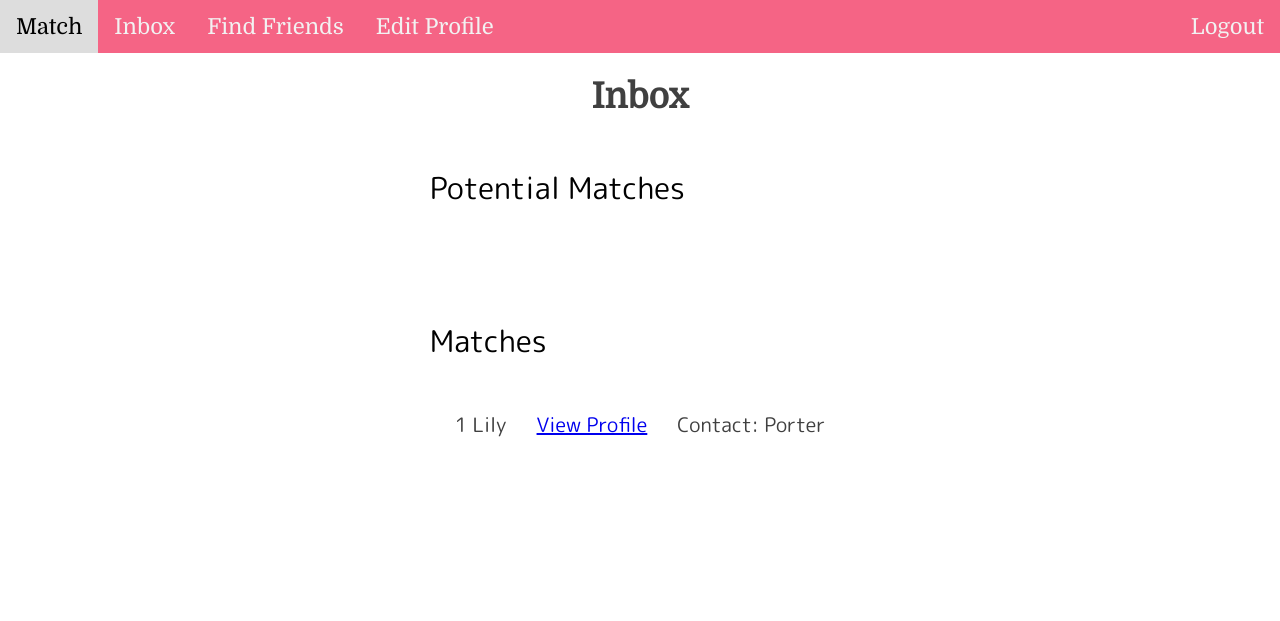
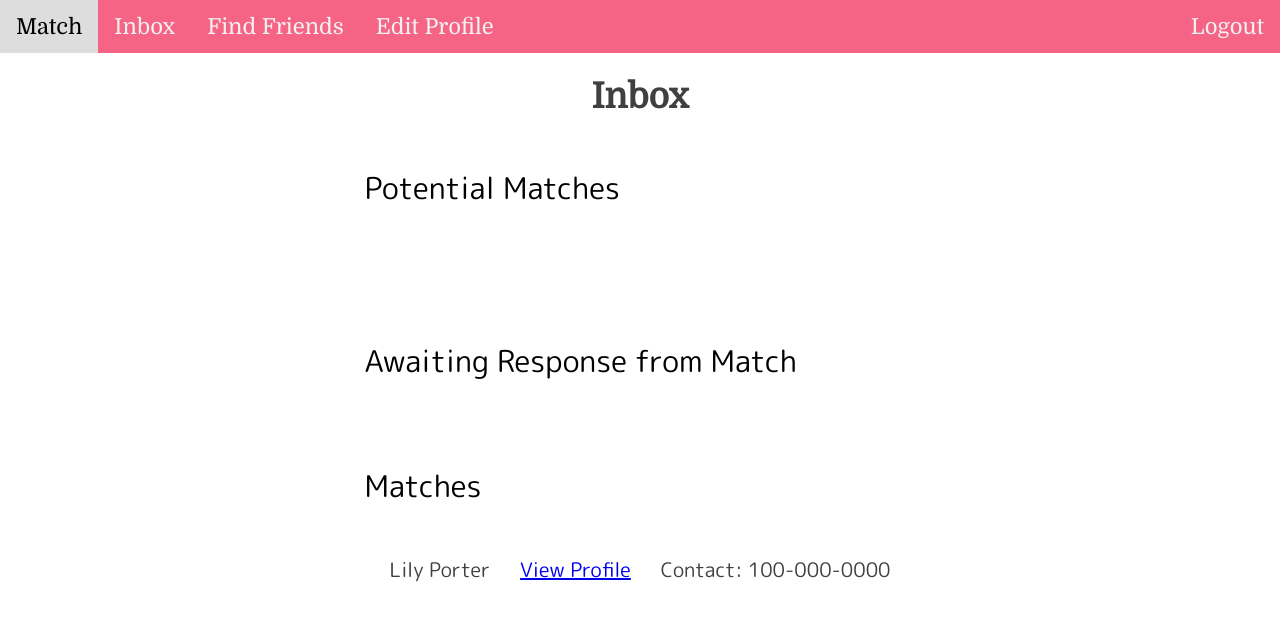
Before and after one commit to andywu8/cs419-finalproject, a Flask app: page /inbox in a window 1280 px wide. Shown: the top 621 px of the page. Run offline with Flask 2, Linux system fonts and the light colour scheme; a user stored in the database is signed in; data comes from the database, SQL or seed files in the repository; both versions use the stored data as it was after the commit.

Commit message:
Changes to inbox final changes

```diff
--- a/main.py
+++ b/main.py
@@ -22,6 +22,7 @@ def home():
     error_messages = []
     users = None
     confirmation_message = None
+    # insert_dummy_users()
 
 
     if request.method == 'POST':
@@ -97,7 +98,6 @@ def signup():
     error_messages = []
 
     if request.method == 'POST':
-        # insert_dummy_users()
 
         username = request.form['username']
         password = request.form['password']
--- a/models.py
+++ b/models.py
@@ -72,9 +72,24 @@ def match_users(username, user1, user2):
 def insert_dummy_users():
     con = sql.connect("database.db")
     cur = con.cursor()
-    query = "INSERT INTO users (first_name, last_name, username, password, phone_number) VALUES (?, ?, ?, ?, ?), (?, ?, ?, ?, ?), (?, ?, ?, ?, ?)"
-    args = ["John", "Doe", "jdoe", generate_password_hash("password"), "100-000-0000", "John1", "Doe1", "jdoe1",
-            generate_password_hash("password"), "100-000-0000", "John2", "Doe2", "joe2", generate_password_hash("password"), "100-000-0000"]
+    query = "INSERT INTO users (first_name, last_name, username, password, phone_number, gender, preference) VALUES "
+    query += "(?, ?, ?, ?, ?, ?, ?), (?, ?, ?, ?, ?, ?, ?), (?, ?, ?, ?, ?, ?, ?), "
+    query += "(?, ?, ?, ?, ?, ?, ?), (?, ?, ?, ?, ?, ?, ?), (?, ?, ?, ?, ?, ?, ?), "
+    query += "(?, ?, ?, ?, ?, ?, ?), (?, ?, ?, ?, ?, ?, ?), (?, ?, ?, ?, ?, ?, ?)"
+
+    args = [
+    "Adam", "Smith", "asmith", generate_password_hash("password"), "100-000-0000", "Male", "Female",
+    "Lily", "Porter", "lporter",generate_password_hash("password"), "100-000-0000",  "Female", "Male",
+    "John", "Doe", "jdoe", generate_password_hash("password"), "100-000-0000",  "Male", "Female",
+    "Annette", "Lee", "alee", generate_password_hash("password"), "100-000-0000",  "Female", "Male",
+    "Allen", "Chun", "achun", generate_password_hash("password"), "100-000-0000",  "Male", "Female",
+    "Kishan", "Patel", "kpatel", generate_password_hash("password"), "100-000-0000",  "Male", "Female",
+    "Bernard", "Kim", "bkim", generate_password_hash("password"), "100-000-0000",  "Male", "Male",
+    "Kimmy", "Ball", "kball", generate_password_hash("password"), "100-000-0000",  "Female", "Female",
+    "Carter", "Yin", "cyin", generate_password_hash("password"), "100-000-0000",  "Non-binary", "Male",
+
+    ]
+
     cur.execute(query, args)
     con.commit()
     con.close()
--- a/templates/inbox.html
+++ b/templates/inbox.html
@@ -21,7 +21,7 @@
                             {% for match in inbox_data %}
                                 {% if match[1] is none %}
                                     <tr>
-                                        <td>{{match[2]}} {{match[3]}}</td>
+                                        <td>{{match[3]}} {{match[4]}}</td>
                                         <td><a href="/view_profile?match={{match[0]}}">View Profile</a></td>
                                         <form name="match" action="{{ url_for('inbox') }}" method="POST">
                                             <td><label><input type="radio" name="Status" value="Accept" id="Accept">Accept</label></td>
@@ -36,16 +36,35 @@
                 </div>
             </div>
             <br />
-            <div class="accepted">
-                <p>Matches</p>
-                <table id="accepted-datatable">
+            <div class="pending">
+                <div class="pending-title">
+                    <p>Awaiting Response from Match</p>
+                <div>
+                <table id="pending-table">
                     <thead>
                         {% for match in inbox_data %}
-                            {% if match[1] == 1 %}
+                            {% if match[1] == 1 and match[2] is none %}
                                 <tr>
-                                    <td>{{match[2]}} {{match[3]}}</td>
+                                    <td>{{match[3]}} {{match[4]}}</td>
                                     <td><a href="/view_profile?match={{match[0]}}">View Profile</a></td>
-                                    <td>Contact: {{match[4]}}</td>
+                                </tr>
+                            {%endif%}
+                        {% endfor %}
+                    </thead>
+                </table>
+            </div>
+            <div class="pending">
+                <div class="pending-title">
+                    <p>Matches</p>
+                <div>
+                <table id="pending-table">
+                    <thead>
+                        {% for match in inbox_data %}
+                            {% if match[1] == 1 and match[2] == 1 %}
+                                <tr>
+                                    <td>{{match[3]}} {{match[4]}}</td>
+                                    <td><a href="/view_profile?match={{match[0]}}">View Profile</a></td>
+                                    <td>Contact: {{match[5]}}</td>
                                 </tr>
                             {%endif%}
                         {% endfor %}
```
Also changed, not shown: database.db.
